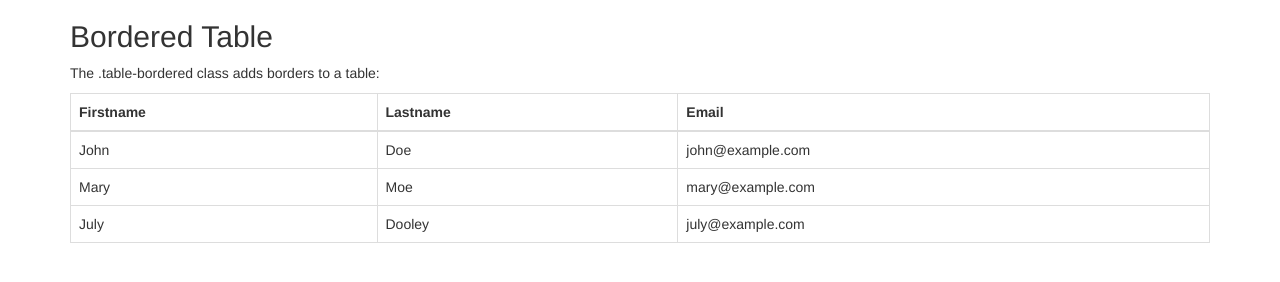
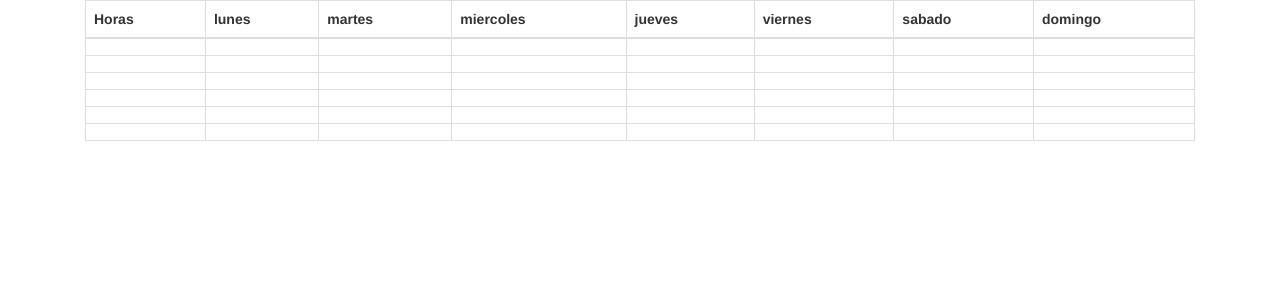
Before and after one commit to pablosepulveda/autentificacion, a plain HTML site: page calendario.html in a window 1280 px wide. Drawn offline with nearby package versions, Linux system fonts and the light colour scheme.

Commit message:
adelantamiento

```diff
--- a/calendario.html
+++ b/calendario.html
@@ -1,49 +1,92 @@
-<!DOCTYPE html>
-<html>
-<head>
-	<title>
-
-	</title>
-</head>
-<body>
 <!DOCTYPE html>
 <html lang="en">
 <head>
   <title>custom calendar</title>
   <meta charset="utf-8">
   <meta name="viewport" content="width=device-width, initial-scale=1">
+  <link rel="stylesheet" href="https://stackpath.bootstrapcdn.com/bootstrap/4.1.2/css/bootstrap.min.css" integrity="sha384-Smlep5jCw/wG7hdkwQ/Z5nLIefveQRIY9nfy6xoR1uRYBtpZgI6339F5dgvm/e9B" crossorigin="anonymous">
   <link rel="stylesheet" href="https://maxcdn.bootstrapcdn.com/bootstrap/3.3.7/css/bootstrap.min.css">
   <script src="https://ajax.googleapis.com/ajax/libs/jquery/3.3.1/jquery.min.js"></script>
   <script src="https://maxcdn.bootstrapcdn.com/bootstrap/3.3.7/js/bootstrap.min.js"></script>
+  <script src=javascript/calendario.js"></script>
+  <link href="css/calendario.css"></link>
 </head>
 <body>
 
 <div class="container">
-  <h2>Bordered Table</h2>
-  <p>The .table-bordered class adds borders to a table:</p>
-  <table class="table table-bordered">
-    <thead>
+<table class="table table-bordered" id="tabla" cellspacing="0" cellpadding="0">
+       <tbody>
+     <tr class="dias">
+       <th>Horas</th>
+       <th>lunes</th>
+       <th>martes</th>
+       <th>miercoles</th>
+       <th>jueves</th>
+       <th>viernes</th>
+       <th>sabado</th>
+       <th>domingo</th>
+     </tr>
+     </tbody>
+   <tbody class="todo">
      <tr>
-        <th>Firstname</th>
-        <th>Lastname</th>
-        <th>Email</th>
-      </tr>
-    </thead>
-    <tbody>
-      <tr>
-        <td>John</td>
-        <td>Doe</td>
-        <td>john@example.com</td>
+       <td></td>
+       <td></td>
+       <td></td>
+       <td></td>
+       <td></td>
+       <td></td>
+       <td></td>
+       <td></td>
      </tr>
      <tr>
-        <td>Mary</td>
-        <td>Moe</td>
-        <td>mary@example.com</td>
+       <td></td>
+       <td></td>
+       <td></td>
+       <td></td>
+       <td></td>
+       <td></td>
+       <td></td>
+       <td></td>
      </tr>
      <tr>
-        <td>July</td>
-        <td>Dooley</td>
-        <td>july@example.com</td>
+       <td></td>
+       <td></td>
+       <td></td>
+       <td></td>
+       <td></td>
+       <td></td>
+       <td></td>
+       <td></td>
+     </tr>
+     <tr>
+       <td></td>
+       <td></td>
+       <td></td>
+       <td></td>
+       <td></td>
+       <td></td>
+       <td></td>
+       <td></td>
+     </tr>
+     <tr>
+       <td></td>
+       <td></td>
+       <td></td>
+       <td></td>
+       <td></td>
+       <td></td>
+       <td></td>
+       <td></td>
+     </tr>
+     <tr>
+       <td></td>
+       <td></td>
+       <td></td>
+       <td></td>
+       <td></td>
+       <td></td>
+       <td></td>
+       <td></td>
      </tr>
    </tbody>
  </table>
--- a/javascript/firebase.js
+++ b/javascript/firebase.js
@@ -1,8 +1,8 @@
   // Initialize Firebase
   var config = {
     apiKey: "AIzaSyCpCetj4GYrpToBT7CPjJlOxhG3RckTpkI",
-    authDomain: "horario-personalizado.firebaseapp.com",
-    databaseURL: "https://horario-personalizado.firebaseio.com",
+    authDomain:"horario-personalizado.firebaseapp.com",
+    databaseURL:"https://horario-personalizado.firebaseio.com",
     projectId: "horario-personalizado",
     storageBucket: "",
     messagingSenderId: "82548544996"
```
Also changed, not shown: javascript/autenticacion.js (+9 -9 lines), login.html (+10 -5 lines), singUp.html (+12 -7 lines), calendario.js (added), javascript/calendario.js (added). Lines whose indentation alone changed are shown as unchanged.
